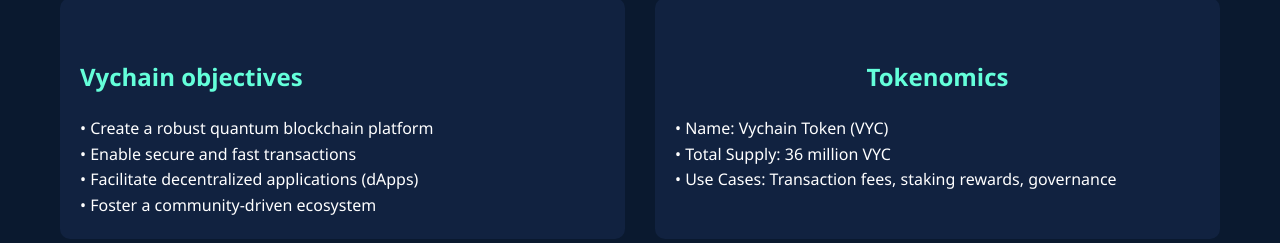
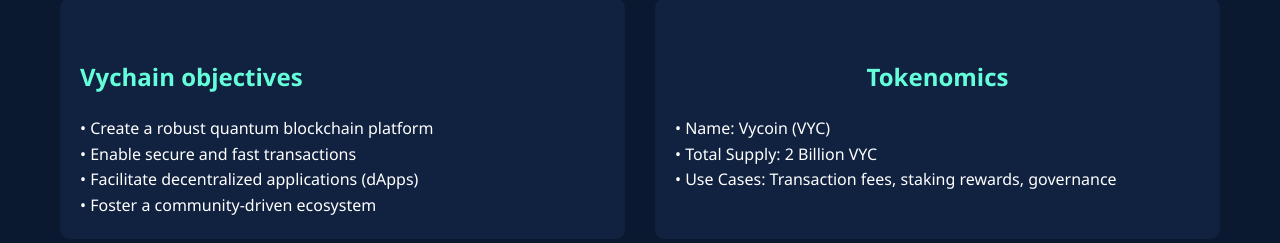
Before and after one commit to Wayleyy/Vychain, a plain HTML site: page index.html in a window 1280 px wide. Shown: the part 1175-1418 px from the top of the page. Drawn offline with Linux system fonts and the light colour scheme.

Commit message:
Update index.html

```diff
--- a/index.html
+++ b/index.html
@@ -327,8 +327,8 @@
                 </div>
                 <div class="token-info">
                     <h2>Tokenomics</h2>
-                    <p>• Name: Vychain Token (VYC)<br>
-                    • Total Supply: 36 million VYC<br>
+                    <p>• Name: Vycoin (VYC)<br>
+                    • Total Supply: 2 Billion VYC<br>
                     • Use Cases: Transaction fees, staking rewards, governance</p>
                 </div>
             </section>
```
